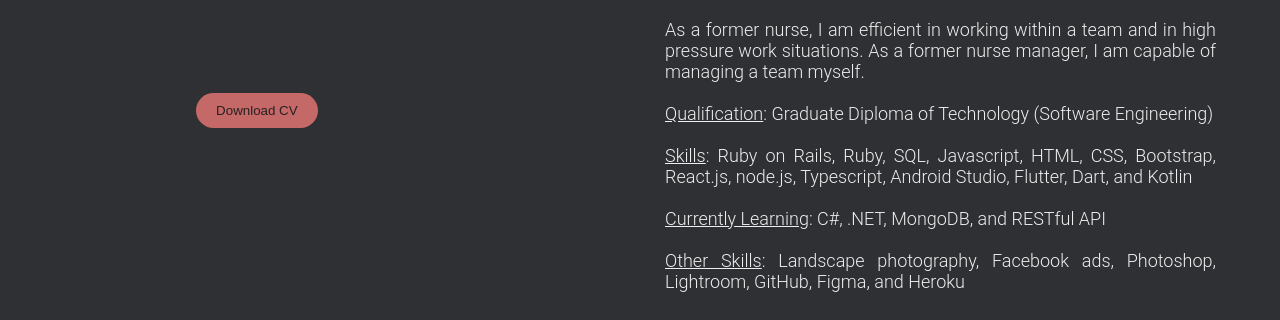
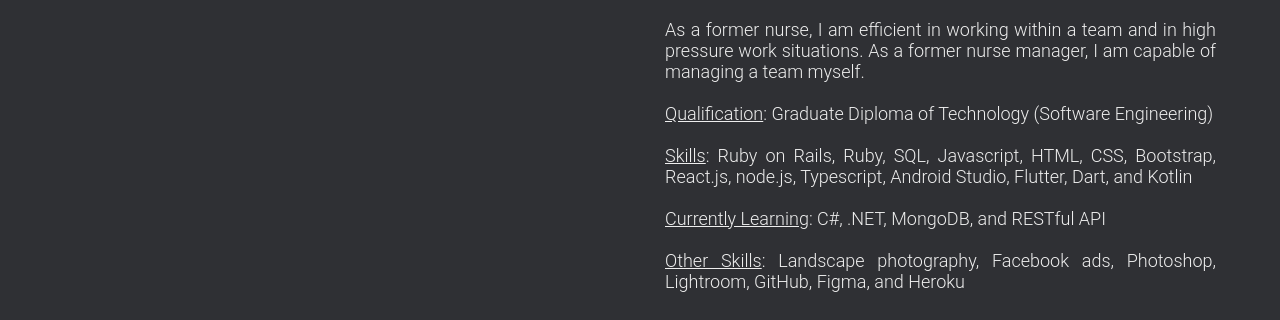
Before and after one commit to lodipalle/portfolio-website, a plain HTML site: page index.html in a window 1280 px wide. Shown: the part 1027-1347 px from the top of the page. Drawn offline with nearby package versions, Linux system fonts and the light colour scheme.

Commit message:
minor changes

```diff
--- a/index.html
+++ b/index.html
@@ -52,7 +52,7 @@
       <div class="profile-img" data-aos="fade-right" data-aos-delay="300">
         <!--  <img src="images/profile.jpg" alt="Lodi"> -->
         <form target="_blank" action="cv-lodipalle.pdf" class="download-cv">
-          <input type="submit" value="Download CV" />
+          <!-- <input type="submit" value="Download CV" /> -->
         </form>
       </div>
       <div class="about-details" data-aos="fade-left" data-aos-delay="600">
```
